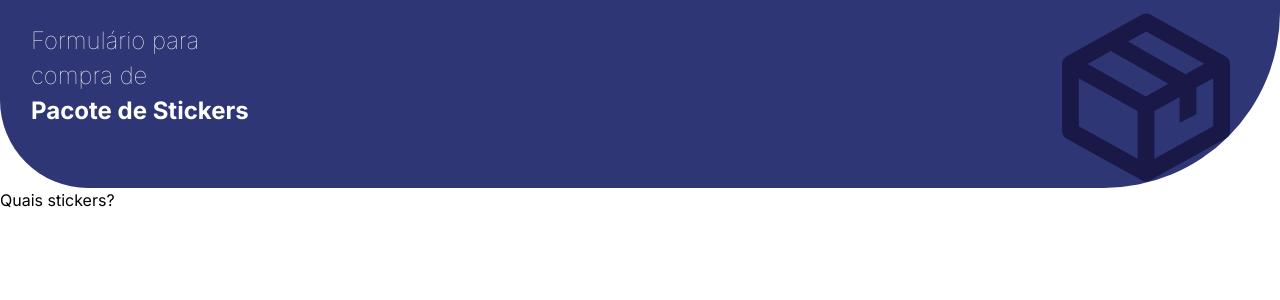
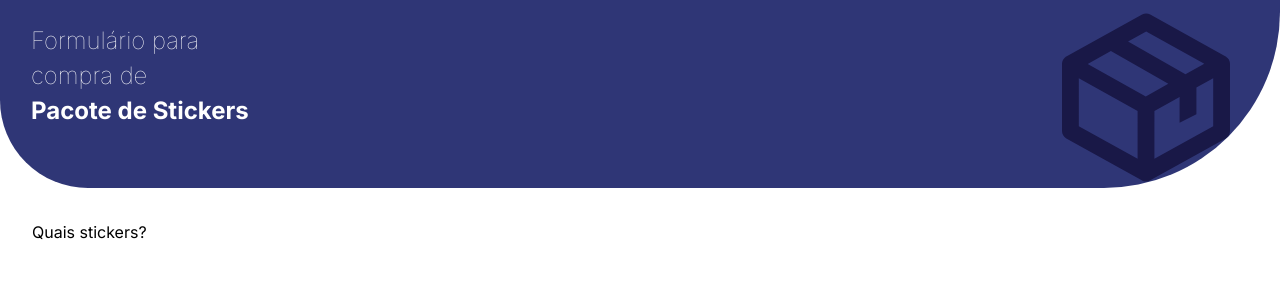
Before and after one commit to gabriellymoura/formulario-react, a React (Vite) app: page / in a window 1280 px wide. Shown: the top 300 px of the page. Built offline with nearby package versions, Linux system fonts and the light colour scheme.

Commit message:
ajustando padding

```diff
--- a/src/App.tsx
+++ b/src/App.tsx
@@ -1,13 +1,22 @@
+import styled from "styled-components";
 import Header from "./components/Header.component";
 import Stickers from "./components/Stickers.component"
 
 function App() {
   return (
-    <div>
-      <Header />
+    <>
+    <Header />
+    <MainWrapper>
       <Stickers />
-    </div>
+    </MainWrapper>
+    </>
   );
 }
 
+const MainWrapper = styled.div`
+  display: flex;
+  flex-direction: column;
+  row-gap: 32px;
+  padding: 32px;
+`
 export default App;
```
